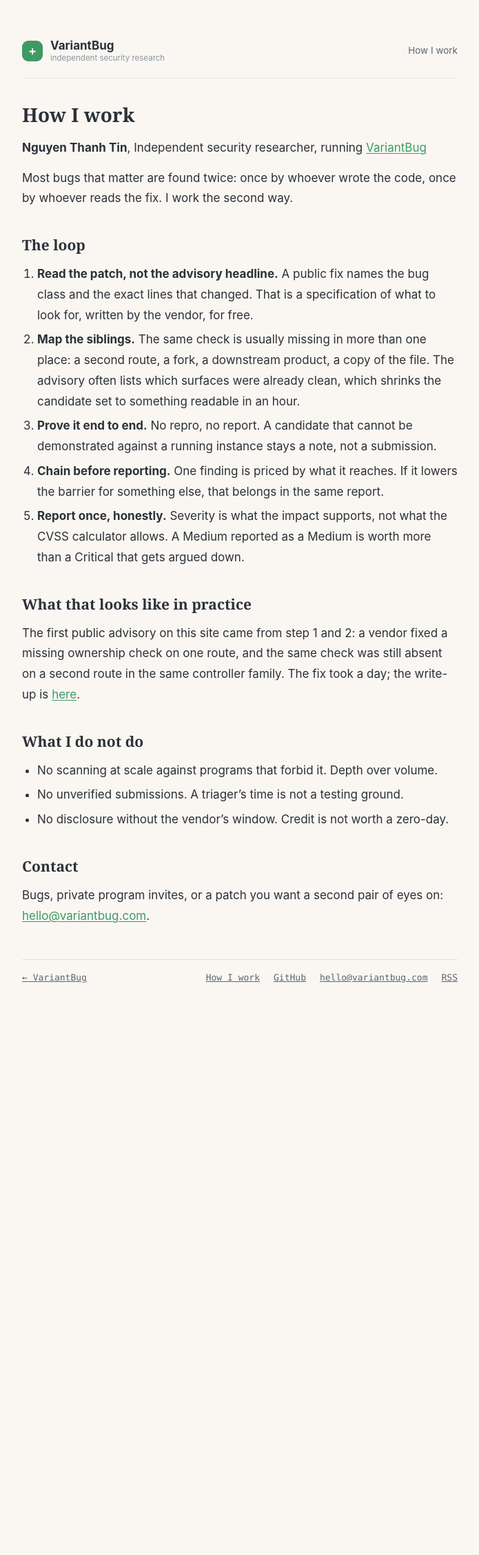
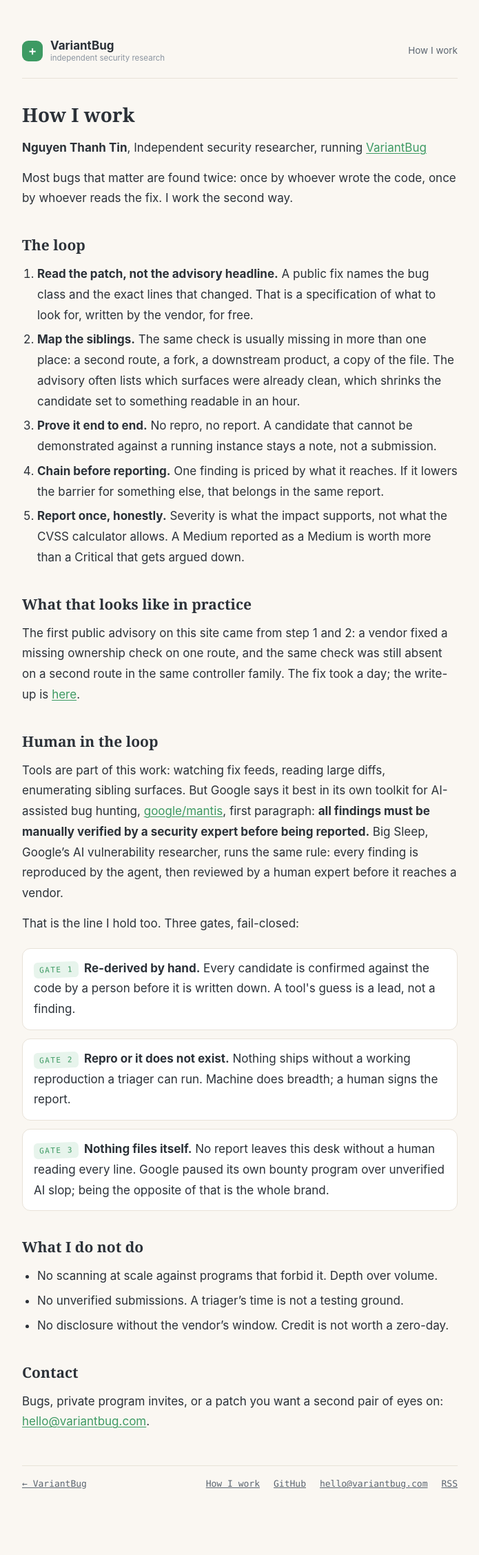
Before and after one commit to variantbug/variantbug.github.io, a Jekyll site: the page built from how.md, in a window 1280 px wide. Shown: the whole page at 69% size, without its empty margins (292-987 px from the left). Built offline with Jekyll 4.4.1, drawn with Linux system fonts in a browser that asks for light colours; before the commit the page ends 1521 px from its top, so only the background shows below that.

Commit message:
how: human-in-the-loop gates, cited to google/mantis + Big Sleep practice

```diff
--- a/how.md
+++ b/how.md
@@ -19,6 +19,27 @@ Most bugs that matter are found twice: once by whoever wrote the code, once by w
 
 The first public advisory on this site came from step 1 and 2: a vendor fixed a missing ownership check on one route, and the same check was still absent on a second route in the same controller family. The fix took a day; the write-up is [here](/writeups/2026-civiform-ghsa-6w4r).
 
+
+## Human in the loop
+
+Tools are part of this work: watching fix feeds, reading large diffs, enumerating sibling surfaces. But Google says it best in its own toolkit for AI-assisted bug hunting, [google/mantis](https://github.com/google/mantis), first paragraph: **all findings must be manually verified by a security expert before being reported.** Big Sleep, Google's AI vulnerability researcher, runs the same rule: every finding is reproduced by the agent, then reviewed by a human expert before it reaches a vendor.
+
+That is the line I hold too. Three gates, fail-closed:
+
+<div class="gates">
+  <div class="gate"><span class="g-tag">GATE 1</span><strong>Re-derived by hand.</strong> Every candidate is confirmed against the code by a person before it is written down. A tool's guess is a lead, not a finding.</div>
+  <div class="gate"><span class="g-tag">GATE 2</span><strong>Repro or it does not exist.</strong> Nothing ships without a working reproduction a triager can run. Machine does breadth; a human signs the report.</div>
+  <div class="gate"><span class="g-tag">GATE 3</span><strong>Nothing files itself.</strong> No report leaves this desk without a human reading every line. Google paused its own bounty program over unverified AI slop; being the opposite of that is the whole brand.</div>
+</div>
+
+<style>
+.gates{display:grid;gap:12px;margin:20px 0}
+.gate{background:var(--card,#fff);border:1px solid var(--line,#e8e2d8);border-radius:12px;padding:14px 16px;position:relative}
+.g-tag{display:inline-block;font-family:ui-monospace,SFMono-Regular,Menlo,monospace;font-size:11px;letter-spacing:.14em;color:var(--green,#3d9a63);background:var(--green-soft,#e7f4ec);border-radius:6px;padding:2px 8px;margin-right:8px;transform:rotate(-2deg)}
+.gate strong{color:inherit}
+@media (prefers-color-scheme: dark){.gate{background:#1d2025;border-color:#2e3238}.g-tag{background:#233127}}
+</style>
+
 ## What I do not do
 
 - No scanning at scale against programs that forbid it. Depth over volume.
```
